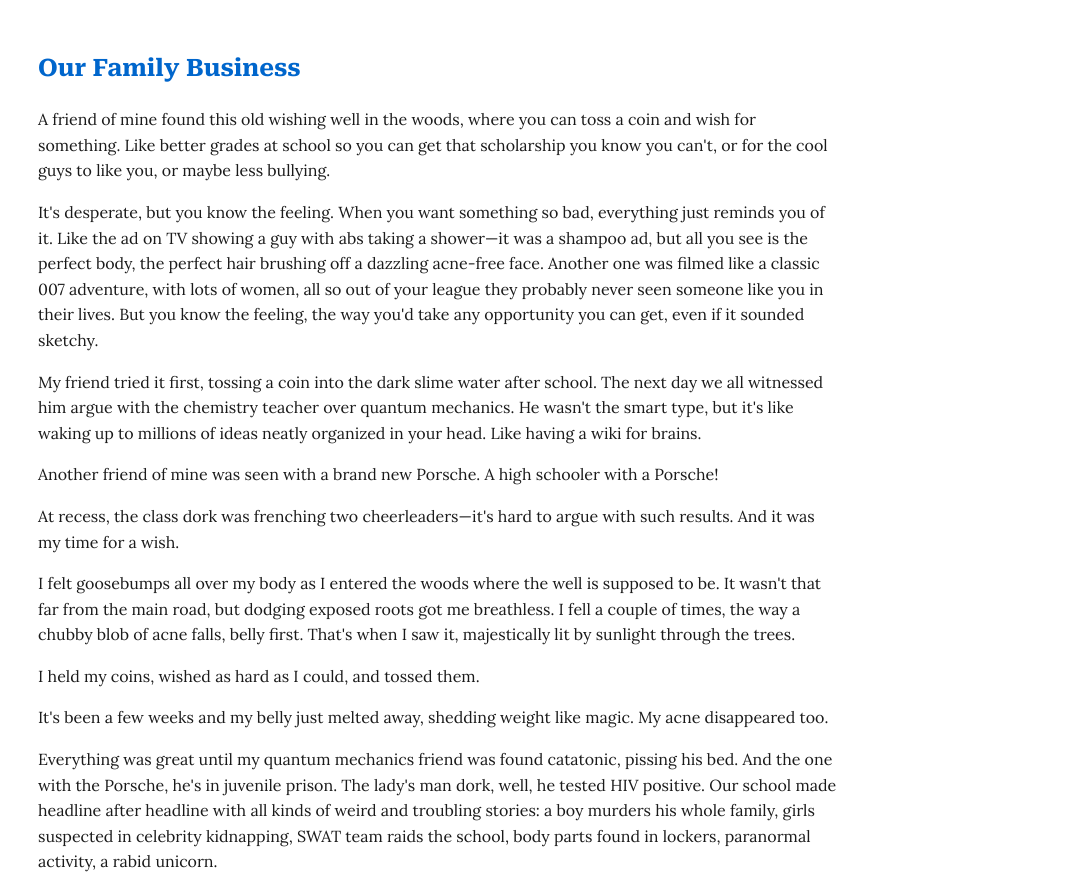
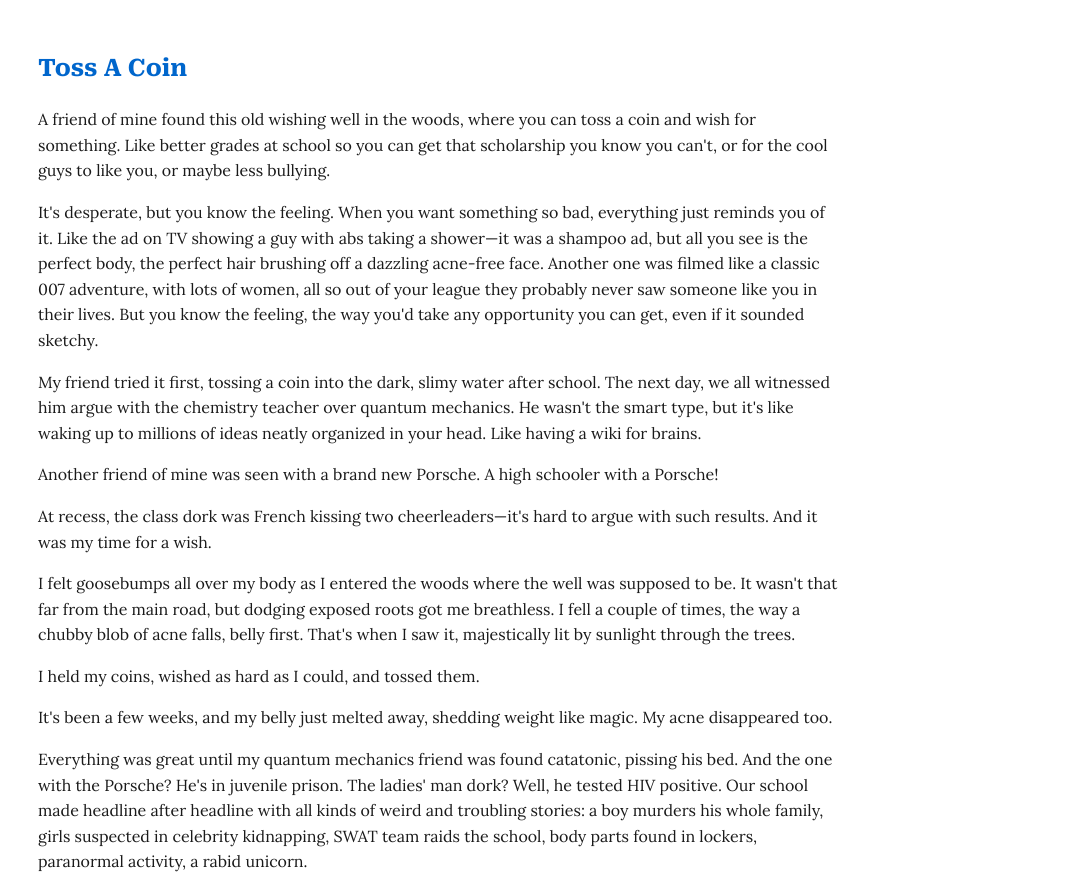
Before and after one commit to mohsilas/insidethemachines, a plain HTML site: page index.html in a window 1280 px wide. Shown: the part 83-957 px from the top of the page, without its empty margins (202-1280 px from the left). Drawn offline with Linux system fonts and the light colour scheme.

Commit message:
Update blog: 2024-11-30 00:06:38

```diff
--- a/index.html
+++ b/index.html
@@ -114,16 +114,16 @@
                         <h1>👾 Inside The Machines 👾</h1>
                     </header>
                     <article>
-                        <h1>Our Family Business</h1>
+                        <h1>Toss A Coin</h1>
 <p>A friend of mine found this old wishing well in the woods, where you can toss a coin and wish for something. Like better grades at school so you can get that scholarship you know you can't, or for the cool guys to like you, or maybe less bullying.</p>
-<p>It's desperate, but you know the feeling. When you want something so bad, everything just reminds you of it. Like the ad on TV showing a guy with abs taking a shower—it was a shampoo ad, but all you see is the perfect body, the perfect hair brushing off a dazzling acne-free face. Another one was filmed like a classic 007 adventure, with lots of women, all so out of your league they probably never seen someone like you in their lives. But you know the feeling, the way you'd take any opportunity you can get, even if it sounded sketchy.</p>
-<p>My friend tried it first, tossing a coin into the dark slime water after school. The next day we all witnessed him argue with the chemistry teacher over quantum mechanics. He wasn't the smart type, but it's like waking up to millions of ideas neatly organized in your head. Like having a wiki for brains.</p>
+<p>It's desperate, but you know the feeling. When you want something so bad, everything just reminds you of it. Like the ad on TV showing a guy with abs taking a shower—it was a shampoo ad, but all you see is the perfect body, the perfect hair brushing off a dazzling acne-free face. Another one was filmed like a classic 007 adventure, with lots of women, all so out of your league they probably never saw someone like you in their lives. But you know the feeling, the way you'd take any opportunity you can get, even if it sounded sketchy.</p>
+<p>My friend tried it first, tossing a coin into the dark, slimy water after school. The next day, we all witnessed him argue with the chemistry teacher over quantum mechanics. He wasn't the smart type, but it's like waking up to millions of ideas neatly organized in your head. Like having a wiki for brains.</p>
 <p>Another friend of mine was seen with a brand new Porsche. A high schooler with a Porsche!</p>
-<p>At recess, the class dork was frenching two cheerleaders—it's hard to argue with such results. And it was my time for a wish.</p>
-<p>I felt goosebumps all over my body as I entered the woods where the well is supposed to be. It wasn't that far from the main road, but dodging exposed roots got me breathless. I fell a couple of times, the way a chubby blob of acne falls, belly first. That's when I saw it, majestically lit by sunlight through the trees.</p>
+<p>At recess, the class dork was French kissing two cheerleaders—it's hard to argue with such results. And it was my time for a wish.</p>
+<p>I felt goosebumps all over my body as I entered the woods where the well was supposed to be. It wasn't that far from the main road, but dodging exposed roots got me breathless. I fell a couple of times, the way a chubby blob of acne falls, belly first. That's when I saw it, majestically lit by sunlight through the trees.</p>
 <p>I held my coins, wished as hard as I could, and tossed them.</p>
-<p>It's been a few weeks and my belly just melted away, shedding weight like magic. My acne disappeared too.</p>
-<p>Everything was great until my quantum mechanics friend was found catatonic, pissing his bed. And the one with the Porsche, he's in juvenile prison. The lady's man dork, well, he tested HIV positive. Our school made headline after headline with all kinds of weird and troubling stories: a boy murders his whole family, girls suspected in celebrity kidnapping, SWAT team raids the school, body parts found in lockers, paranormal activity, a rabid unicorn.</p>
+<p>It's been a few weeks, and my belly just melted away, shedding weight like magic. My acne disappeared too.</p>
+<p>Everything was great until my quantum mechanics friend was found catatonic, pissing his bed. And the one with the Porsche? He's in juvenile prison. The ladies' man dork? Well, he tested HIV positive. Our school made headline after headline with all kinds of weird and troubling stories: a boy murders his whole family, girls suspected in celebrity kidnapping, SWAT team raids the school, body parts found in lockers, paranormal activity, a rabid unicorn.</p>
 <p>I didn't care.</p>
 <p>Not even when the fat-melting magic showed no sign of slowing down. Not even when I became a skeleton inside an oversized leather jumpsuit.</p>
 <p>The doctors say they don't know.</p>
@@ -133,6 +133,7 @@
 <p>I wished for fame.</p>
 <p>I wished for world peace.</p>
 <p>I wished for our planet to heal, for climate change to stop.</p>
+<hr />
                     </article>
                     <footer>
                         <p>© 2024 Inside The Machines. <a href="mailto:mohsilas@outlook.com">contact writer ✉️</a></p>
```
